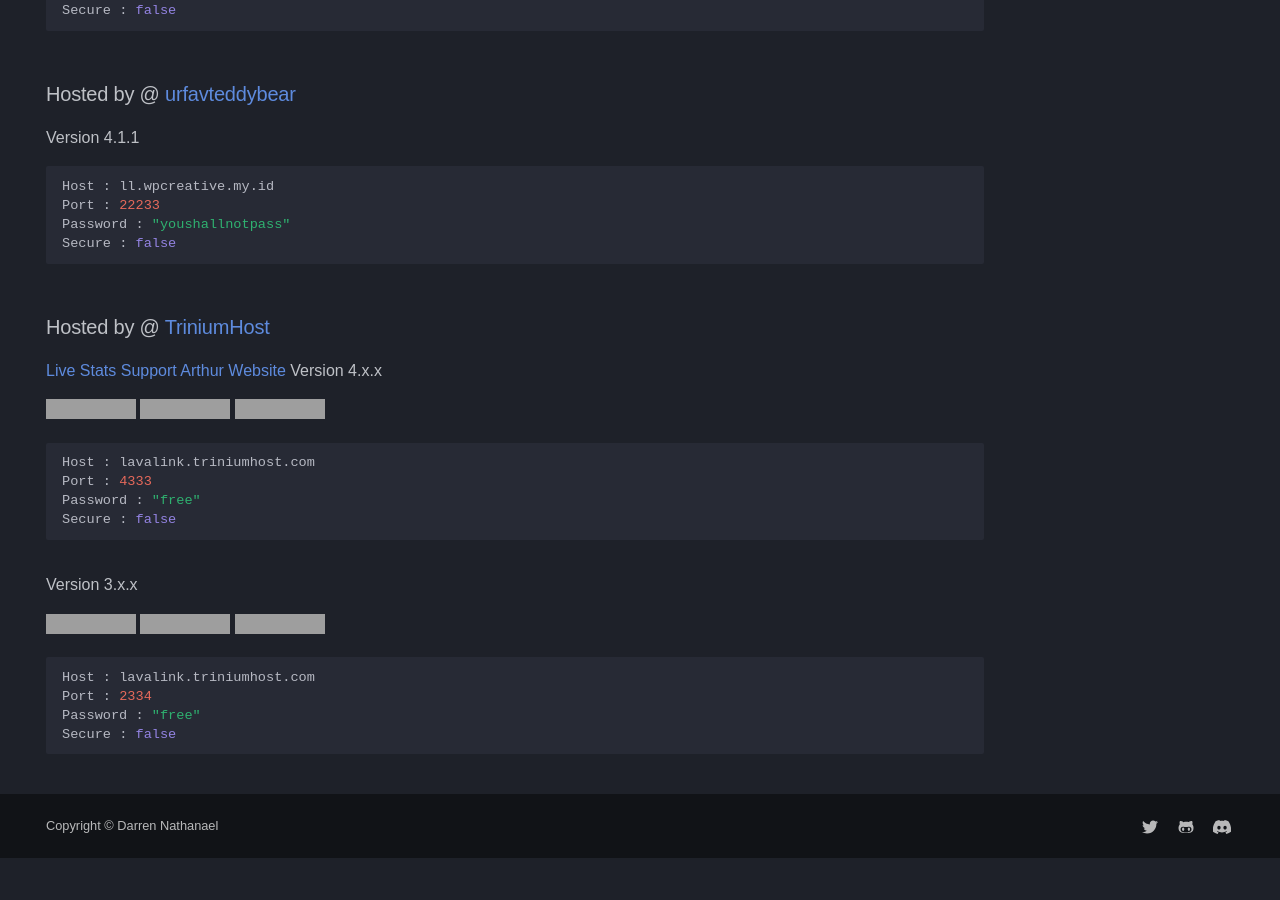
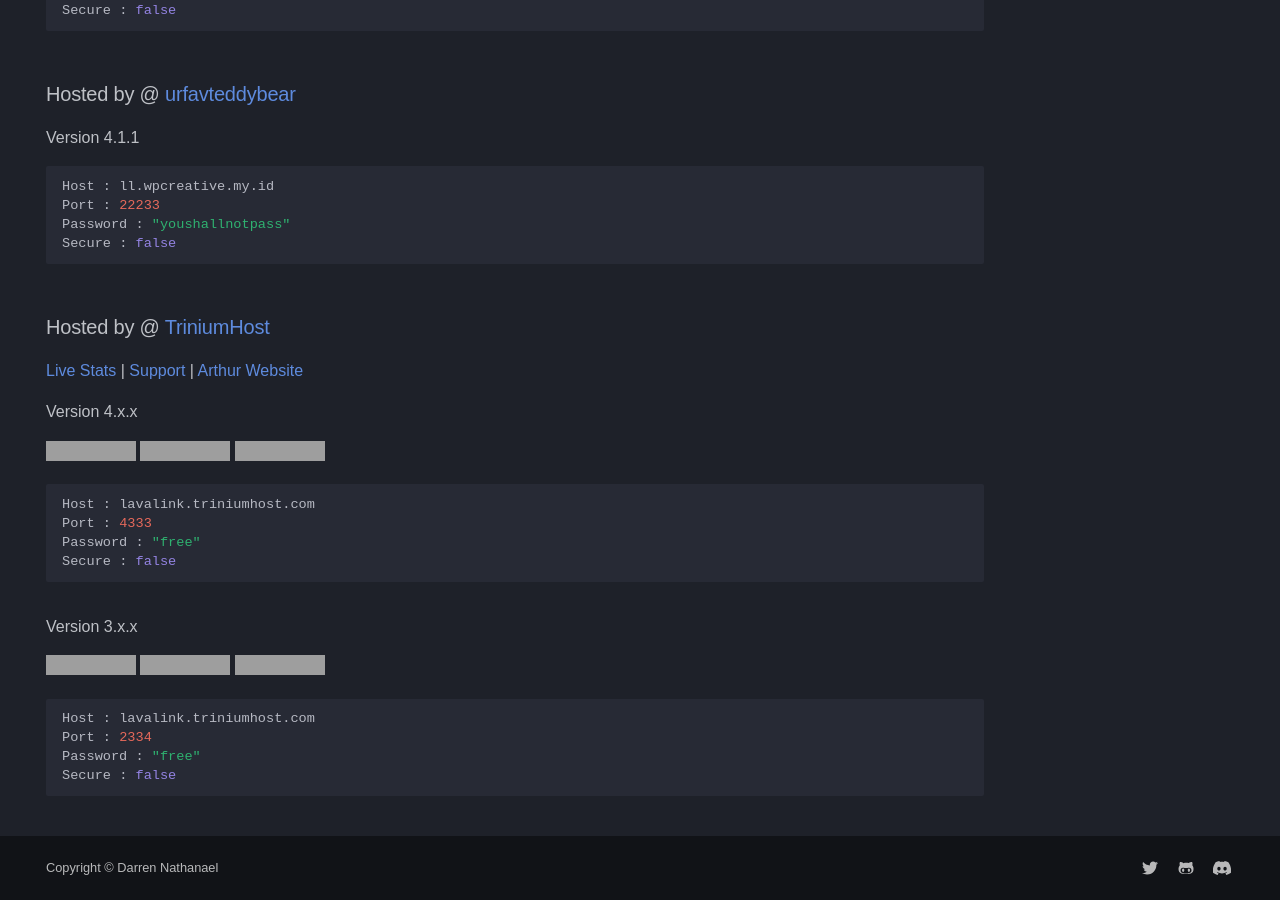
Before and after one commit to DarrenOfficial/lavalink-list, an MkDocs documentation site: the page built from docs/NoSSL/Lavalink-NonSSL.md, in a window 1280 px wide and 900 px high, scrolled down 2099 px, cut to the strip 0-900 px from the top of the window. Built offline with MkDocs 1.6.1 and Material for MkDocs 9.7.7, drawn with Linux system fonts in a browser that asks for light colours; some web fonts are replaced; comment, search, counter and statistics services are not loaded; a style sheet for code colours, icons or effects is not loaded; before the commit the page ends 2957 px from its top, so only the background shows below that; grey boxes are pictures that could not be loaded.

Commit message:
Update formatting for hosted services section

````diff
--- a/docs/NoSSL/Lavalink-NonSSL.md
+++ b/docs/NoSSL/Lavalink-NonSSL.md
@@ -104,7 +104,8 @@ Secure : false
 ```
 
 ### Hosted by @ [TriniumHost](https://triniumhost.com)
-[Live Stats](https://lavalink-status.triniumhost.com) [Support](lavalink-status.triniumhost.com/suporte) [Arthur Website](https://adssousag.is-a.dev/)
+[Live Stats](https://lavalink-status.triniumhost.com) | [Support](lavalink-status.triniumhost.com/suporte) | [Arthur Website](https://adssousag.is-a.dev/)
+
 Version 4.x.x
 
 ![Status](https://lavalink-api-status.triniumhost.com/v4/badge/status) ![Load](https://lavalink-api-status.triniumhost.com/v4/badge/load) ![Players](https://lavalink-api-status.triniumhost.com/v4/badge/connections)
````
